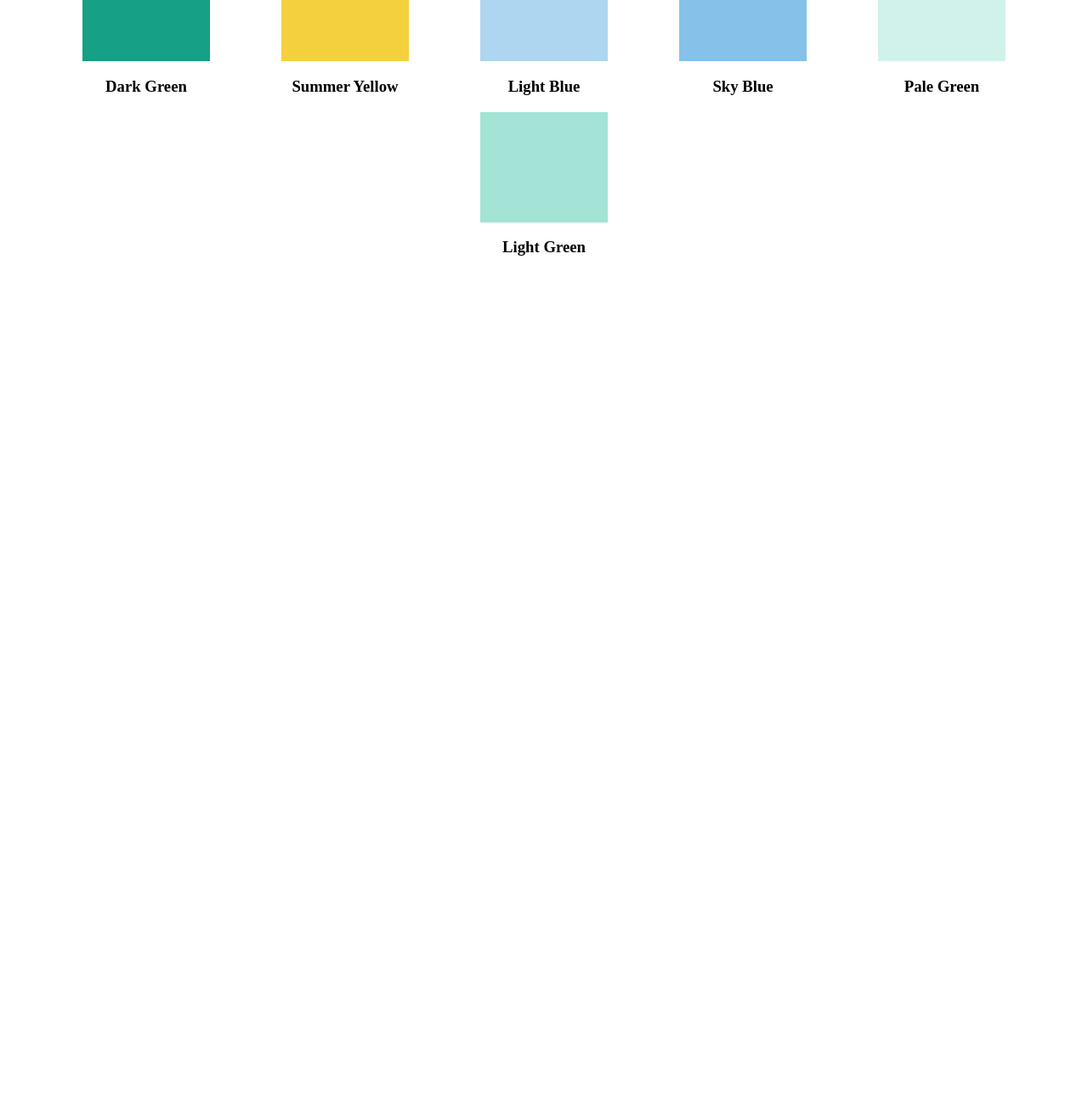
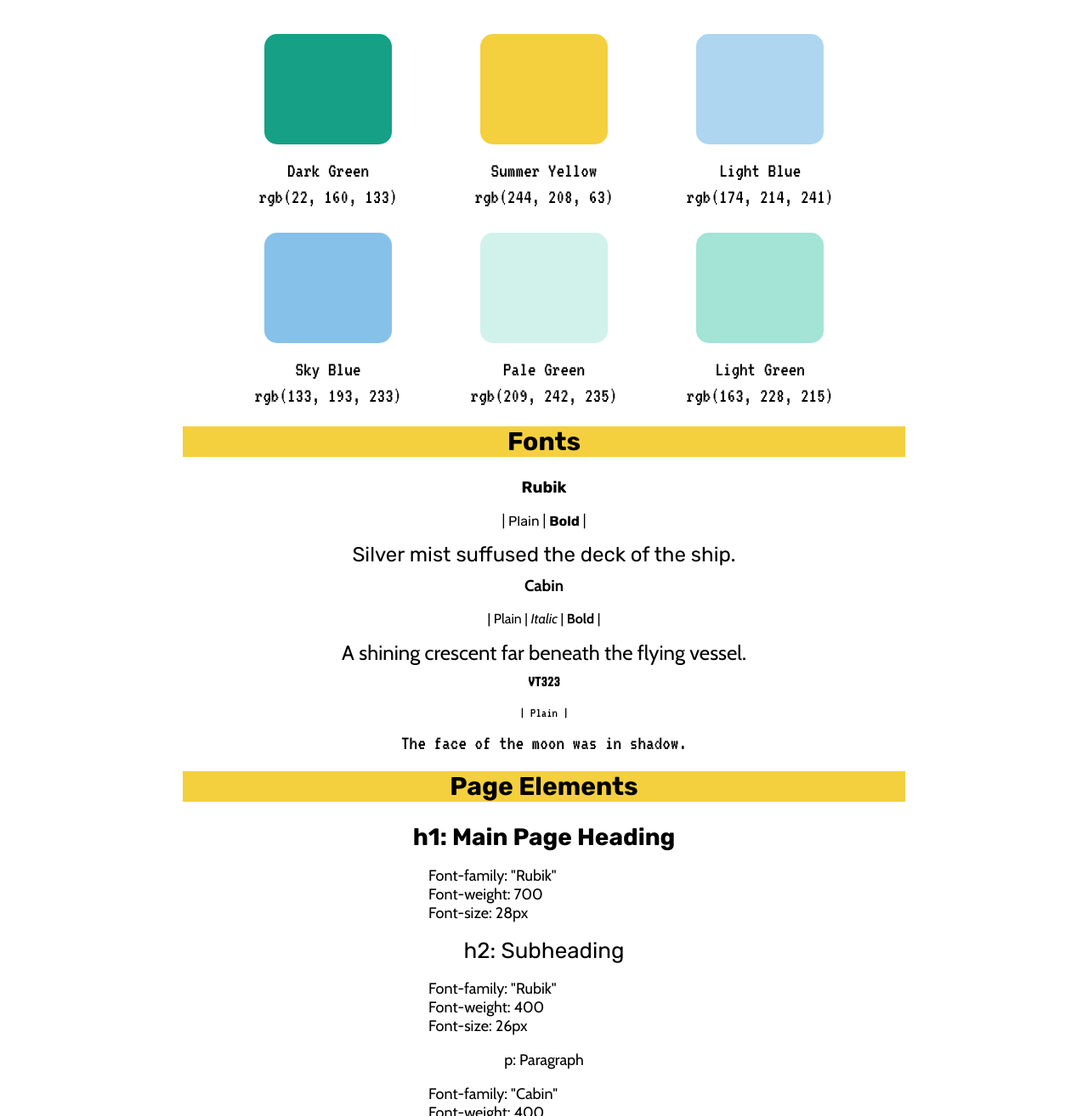
Before and after one commit to FastnBulbous81/My-Pumas-Design-System, a plain HTML site: page index.html in a window 1280 px wide. Shown: the part 356-1670 px from the top of the page at 85% size. Before the commit the page ends 800 px from the top, so only its background shows below. Drawn offline with nearby package versions, Linux system fonts and the light colour scheme.

Commit message:
Added page elements section.  Also added included rgb code as label content for displayed colour examples.

```diff
--- a/index.html
+++ b/index.html
@@ -3,46 +3,132 @@
     <head>
         <title>Web Design System</title>
         <link rel="stylesheet" href="./style.css">
+        <link href="https://Fonts.googleapis.com/css?family=Cabin:400,400i,700|Rubik:400,700|VT323&display=swap" rel="stylesheet">
     </head>
     <body>
         <div id="banner">
             <header>
-                <h1>MyPumas Design System</h1>
+                <h1>My<span id="puma">Puma</span> Design System</h1>
             </header>
         </div>
         <main>
-            <section class="color-section">
+            <section>
+
+                <h2 class="section-heading">Colours</h2>
 
                 <div class="color-box">
-                    <div class="color-samples" id="dark-green"></div>
-                    <h3 class="color-label">Dark Green</h3>
+                    <figure class="color-samples" id="dark-green"></figure>
+                    <figcaption class="color-label">
+                        Dark Green<br>
+                        rgb(22, 160, 133)
+                    </figcaption>
                 </div>
 
                 <div class="color-box">
-                    <div class="color-samples" id="summer-yellow"></div>
-                    <h3 class="color-label">Summer Yellow</h3>
+                    <figure class="color-samples" id="summer-yellow"></figure>
+                    <figcaption class="color-label">
+                        Summer Yellow<br>
+                        rgb(244, 208, 63)
+                    </figcaption>
                 </div>
 
                 <div class="color-box">
-                    <div class="color-samples" id="light-blue"></div>
-                    <h3 class="color-label">Light Blue</h3>
+                    <figure class="color-samples" id="light-blue"></figure>
+                    <figcaption class="color-label">
+                        Light Blue<br>
+                        rgb(174, 214, 241)
+                    </figcaption>
                 </div>
 
                 <div class="color-box">
-                    <div class="color-samples" id="sky-blue"></div>
-                    <h3 class="color-label">Sky Blue</h3>
+                    <figure class="color-samples" id="sky-blue"></figure>
+                    <figcaption class="color-label">
+                        Sky Blue<br>
+                        rgb(133, 193, 233)
+                    </figcaption>
                 </div>
 
                 <div class="color-box">
-                    <div class="color-samples" id="pale-green"></div>
-                    <h3 class="color-label">Pale Green</h3>
+                    <figure class="color-samples" id="pale-green"></figure>
+                    <figcaption class="color-label">
+                        Pale Green<br>
+                        rgb(209, 242, 235)
+                    </figcaption>
                 </div>
 
                 <div class="color-box">
-                    <div class="color-samples" id="light-green"></div>
-                    <h3 class="color-label">Light Green</h3>
+                    <figure class="color-samples" id="light-green"></figure>
+                    <figcaption class="color-label">
+                        Light Green<br>
+                        rgb(163, 228, 215)
+                    </figcaption>
                 </div>
 
+            </section>
+
+            <section>
+
+                <h2 class="section-heading">Fonts</h2>
+
+                <div class="Font-box">
+                    <h3 class="Font-sample" id="rubik">Rubik</h3>
+                    <figure class="Font-demo" id="rubik">| Plain | <span class="bold">Bold</span> |</figure>
+                    <figcaption id="rubik">Silver mist suffused the deck of the ship.</figcaption>
+                </div>
+
+                <div class="Font-box">
+                    <h3 class="Font-sample" id="cabin">Cabin</h3>
+                    <figure class="Font-demo" id="cabin">| Plain | <span class="italic">Italic</span> | <span class="bold">Bold</span> |</figure>
+                    <figcaption id="cabin">A shining crescent far beneath the flying vessel.</figcaption>
+                </div>
+
+                <div class="Font-box">
+                    <h3 class="Font-sample" id="vt323">VT323</h3>
+                    <figure class="Font-demo" id="vt323">| Plain |</figure>
+                    <figcaption id="vt323">The face of the moon was in shadow.</figcaption>
+                </div>
+
+            </section>
+
+            <section>
+
+                <h2 class="section-heading">Page Elements</h2>
+
+                <div class="page-element-box">
+                    <div id="h1-example">h1: Main Page Heading</div>
+                    <p class="page-element-attributes">
+                        Font-family: "Rubik"<br>
+                        Font-weight: 700<br>
+                        Font-size: 28px
+                    </p>
+                </div>
+
+                <div class="page-element-box">
+                    <div id="h2-example">h2: Subheading</div>
+                    <p class="page-element-attributes">
+                        Font-family: "Rubik"<br>
+                        Font-weight: 400<br>
+                        Font-size: 26px
+                    </p>
+                </div>
+
+                <div class="page-element-box">
+                    <div id="p-example">p: Paragraph</div>
+                    <p class="page-element-attributes">
+                        Font-family: "Cabin"<br>
+                        Font-weight: 400<br>
+                        Font-size: 18px
+                    </p>
+                </div>
+
+                <div class="page-element-box">
+                    <div id="figcaption-example">figcaption: Figure Caption</div>
+                    <p class="page-element-attributes">
+                        Font-family: "VT323"<br>
+                        Font-weight: 400<br>
+                        Font-size: 30px
+                    </p>
+                </div>
             </section>
         </main>
     </body>
--- a/style.css
+++ b/style.css
@@ -5,31 +5,61 @@ header h1 {
     text-align: center;
     color: rgba(0, 0, 0, .9);
     padding: 50px 0;
+    font-family: "Rubik";
 }
 
 #banner {
     background-color: rgb(22, 160, 133);
 }
 
+#puma {
+    font-weight: 400;
+    font-family: "Cabin";
+}
+
+/* Section Globals */
+
+.section-heading {
+    font-family: "Rubik";
+    text-align: center;
+    font-size: 30px;
+    background-color: rgb(244, 208, 63);
+}
+
+section {
+    width: 100%;
+    max-width: 850px;
+    text-align: center;
+    margin: 0 auto;
+}
+
+figcaption {
+    font-family: "VT323";
+    font-size: 1.5rem;
+    height: 20px;
+}
+
+p {
+    font-family: "Cabin";
+    font-size: 18px;
+    text-align: left;
+}
+
 /* Colour Section */
 
-.color-section {
-    width: 100%;
-    text-align: center;
-}
-
 .color-box {
-    margin: 0 40px;
+    margin: 15px 10px;
     display: inline-block;
 }
 
 .color-samples {
     height: 130px;
     width: 150px;
+    border-radius: 15px;
 }
 
 .color-label {
-
+    line-height: 130%;
 }
 
 #dark-green {
@@ -55,3 +85,82 @@ header h1 {
 #light-green {
     background-color: rgb(163, 228, 215);
 }
+
+/* Font Section */
+
+.font-box {
+    height: auto;
+    display: block;
+    margin: 0 auto;
+    width: 60%;
+    border-radius: 8px;
+    padding-bottom: 20px;
+    background-color: rgb(163, 228, 215);
+    font-size: 20px;
+}
+
+.font-sample {
+    font-size: 4rem;
+    font-style: normal;
+}
+
+.font-demo {
+    font-size: 1.8rem;
+    background-color: white;
+    border-radius: 5px;
+}
+
+#rubik {
+    font-family: "Rubik";
+}
+
+#cabin {
+    font-family: "Cabin";
+}
+
+#vt323 {
+    font-family: "VT323";
+}
+
+.bold {
+    font-weight: 700;
+}
+
+.italic {
+    font-style: italic;
+}
+
+/* Page Elements Section */
+
+.page-element-box {
+    width: 80%;
+    margin: 0 10%;
+}
+
+#h1-example {
+    font-family: "Rubik";
+    font-weight: 700;
+    font-size: 28px;
+}
+
+#h2-example {
+    font-family: "Rubik";
+    font-weight: 400;
+    font-size: 26px;
+}
+
+#p-example {
+    font-family: "Cabin";
+    font-weight: 400;
+    font-size: 18px;
+}
+
+#figcaption-example {
+    font-family: "VT323";
+    font-weight: 400;
+    font-size: 30px;
+}
+
+.page-element-attributes {
+    padding: 0 30%;
+}
```
